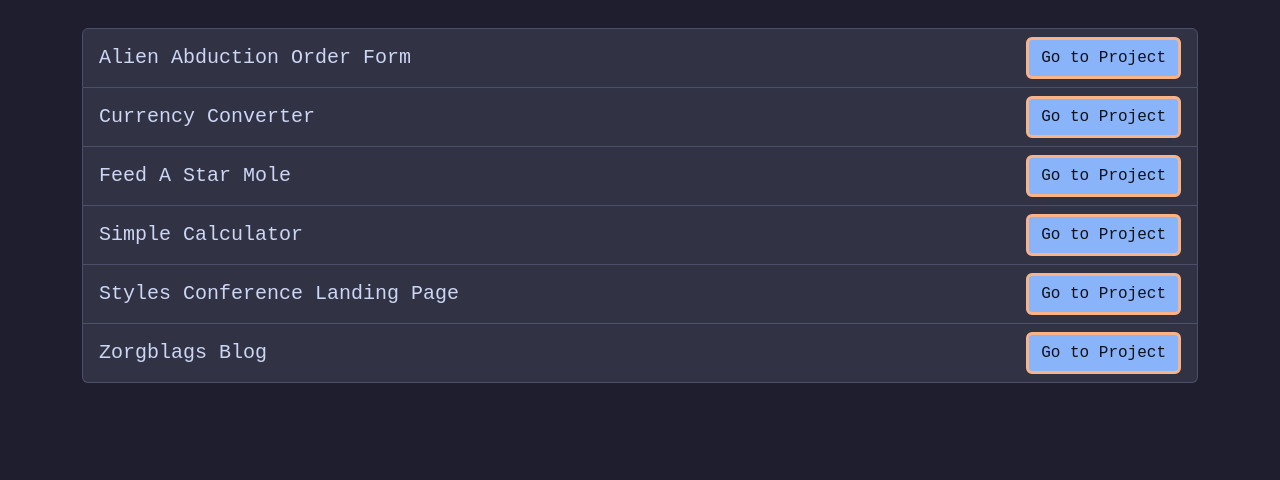
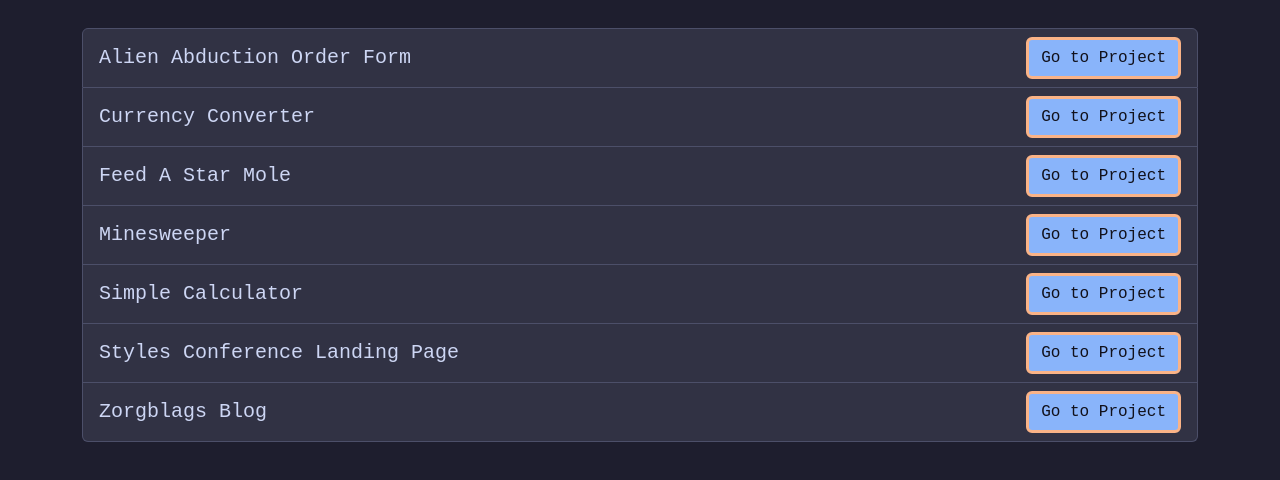
Before and after one commit to ShyamGadde/webdev-mini-projects, a plain HTML site: page index.html in a window 1280 px wide. Shown: the part 116-596 px from the top of the page. Drawn offline with nearby package versions, Linux system fonts and the light colour scheme.

Commit message:
Update links

```diff
--- a/index.html
+++ b/index.html
@@ -41,6 +41,12 @@
         </li>
         <li class="list-group-item">
           <div class="project-item">
+            <h5>Minesweeper</h5>
+            <a href="./minesweeper" class="btn btn-light">Go to Project</a>
+          </div>
+        </li>
+        <li class="list-group-item">
+          <div class="project-item">
             <h5>Simple Calculator</h5>
             <a href="./simple-calculator" class="btn btn-light"
               >Go to Project</a
```
